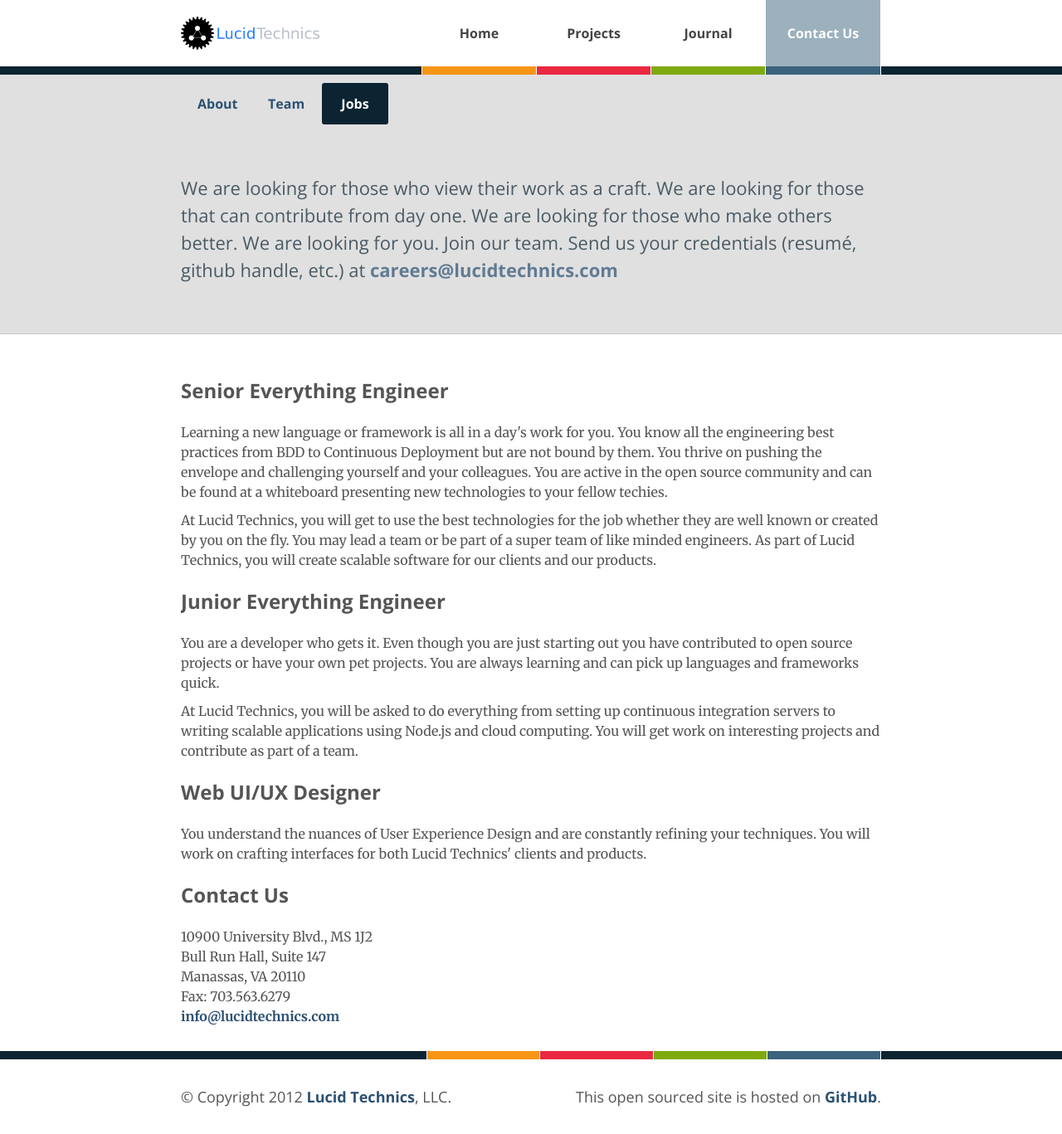
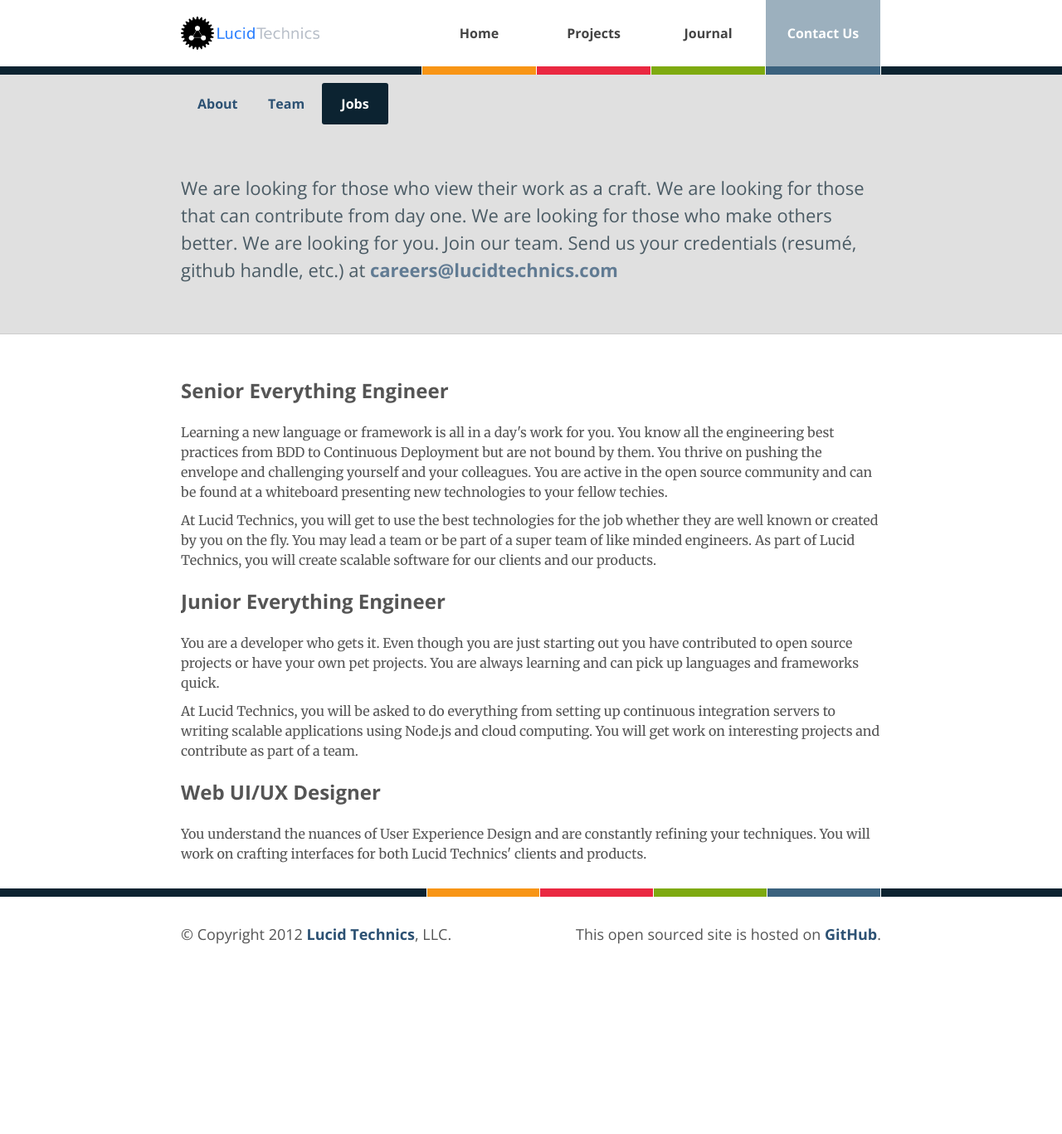
Before and after one commit to LucidTechnics/lucidtechnics.github.com, a Jekyll site: the page built from jobs.html, in a window 1280 px wide. Shown: the whole page at 83% size. Built offline with Jekyll 4.4.1, drawn with Linux system fonts in a browser that asks for light colours; nearby versions of some CDN libraries; after the commit the page ends 1171 px from its top, so only the background shows below that.

Commit message:
Updated jobs.html - removed contact us div

```diff
--- a/jobs.html
+++ b/jobs.html
@@ -43,16 +43,5 @@ permalink: /about/jobs/
       </p>
     </div>
 
-    <div class="contact">
-      <h1>Contact Us</h1>
-
-      <p>10900 University Blvd., MS 1J2<br/>
-        Bull Run Hall, Suite 147<br/>
-        Manassas, VA 20110<br/>
-        Fax: 703.563.6279<br/>
-        <a href="mailto:info@lucidtechnics.com">info@lucidtechnics.com</a>
-      </p>
-    </div>
-
   </div>
 </div>
```
